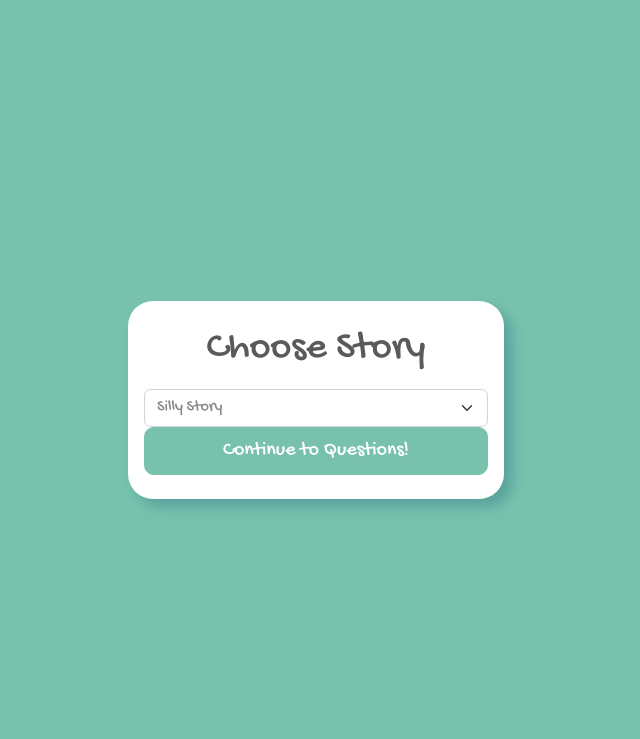
After one commit to jasjoh/flask-madlibs, a Flask app: page / in a window 1280 px wide. The commit adds this page. Shown: the top 739 px of the page, without its empty margins (324-964 px from the left). Run offline with Flask 3, Linux system fonts and the light colour scheme.

Commit message:
final commit

```diff
--- a/app.py
+++ b/app.py
@@ -1,7 +1,7 @@
 from flask import Flask, render_template, request
 from flask_debugtoolbar import DebugToolbarExtension
 
-from stories import silly_story
+from stories import STORIES
 
 app = Flask(__name__)
 app.config['SECRET_KEY'] = "secret"
@@ -12,15 +12,24 @@ debug = DebugToolbarExtension(app)
 @app.get('/questions')
 def questions():  # ask_questions
     """display the form which prompts for values """
-
-    prompts = silly_story.prompts  # list a of strings (words)
-    return render_template("questions.html", prompts=prompts)
+    story_id = request.args["story"]
+    prompts = STORIES[story_id].prompts  # list a of strings (words)
+    return render_template("questions.html", prompts=prompts, story_id=story_id)
 
 
 @app.get('/results')
 def results():  # show_result
     """Turns the values to story and displays it"""
     # request.args is a already dict like obj
-    answers = {key: request.args[key] for key in request.args}
-    story = silly_story.get_result_text(answers)
+    answers = {key: request.args[key] for key in request.args if key != "story_id"}
+    story_id = request.args["story_id"]
+    story = STORIES[story_id].get_result_text(answers)
     return render_template("results.html", story=story)
+
+@app.get('/')
+def show_homepage():
+    # story = {story_id: story_object}
+    # story_id_to_name = {story: STORIES[story].name for story in STORIES}
+    story_id_to_names = [(story_id, story.name) for (story_id, story) in STORIES.items()]
+    # story_id_to_name = {story_tuple[0]: story_tuple[1].name for story_tuple in STORIES.items()}
+    return render_template("index.html", story_id_to_names=story_id_to_names)
--- a/stories.py
+++ b/stories.py
@@ -1,5 +1,6 @@
 """Madlibs Stories."""
 
+STORIES = {}
 
 class Story:
     """Madlibs story.
@@ -18,9 +19,11 @@ class Story:
         'I love to eat a good mango.'
     """
 
-    def __init__(self, words, text):
+    def __init__(self, id, name, words, text):
         """Create story with words and template text."""
 
+        self.id = id
+        self.name = name
         self.prompts = words
         self.template = text
 
@@ -38,15 +41,21 @@ class Story:
 # Here's a story to get you started
 
 silly_story = Story(
+    "silly_story",
+    "Silly Story",
     ["place", "noun", "verb", "adjective", "plural_noun"],
     """Once upon a time, in a long-ago {place}, there lived an exceptionally
        {adjective} {noun}. It loved to {verb} with {plural_noun}."""
 )
+STORIES[silly_story.id] = silly_story
 
 # Here's another --- you should be able to swap in app.py to use this story,
 # and everything should still work
 
 excited_story = Story(
+    "excited_story",
+    "Excited Story",
     ["noun", "verb"],
     """OMG!! OMG!! I love to {verb} a {noun}!"""
 )
+STORIES[excited_story.id] = excited_story
--- /dev/null
+++ b/templates/index.html
@@ -0,0 +1,24 @@
+{% extends 'base.html' %}
+
+{% block title %} Madlibs! {% endblock %}
+
+{% block content %}
+
+<h1 class="pt-4 mb-3 text-center">Choose Story</h1>
+
+<div class="ms-3 me-3">
+  <form action="/questions" class="pb-4">
+    <select id="StorySelector" class="w-100 form-select" name="story">
+      <!-- story is a {story_id: story} -->
+    {% for story_id_to_name in story_id_to_names %}
+      <!-- DROP DOWN MENU -->
+      <option name="{{ story_id_to_name[0] }}" value="{{ story_id_to_name[0] }}">{{ story_id_to_name[1] }}</option>
+    {% endfor %}
+    </select>
+    <button class="btn btn-primary btn-lg w-100">
+      Continue to Questions!
+    </button>
+  </form>
+</div>
+
+{% endblock %}
--- a/templates/questions.html
+++ b/templates/questions.html
@@ -8,6 +8,7 @@
 
   <div class="ms-3 me-3">
     <form action="/results" class="pb-4">
+      <input type="hidden" name="story_id" id="story_id" value="{{ story_id }}">
       {% for prompt in prompts %}
         <div class="mb-3 row">
           <label class="col-5 col-form-label text-end">{{ prompt }}</label>
```
Also changed, not shown: static/madlibs.css (line endings or trailing spaces).
